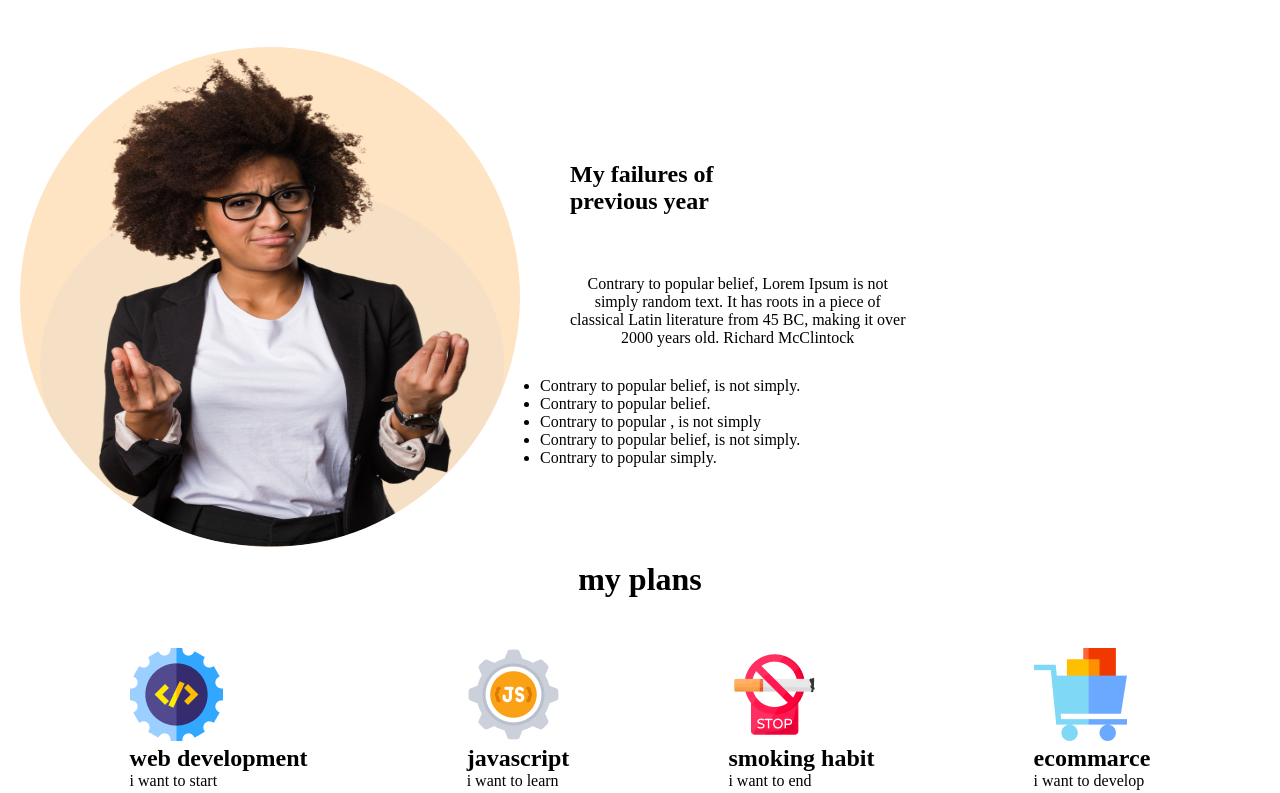
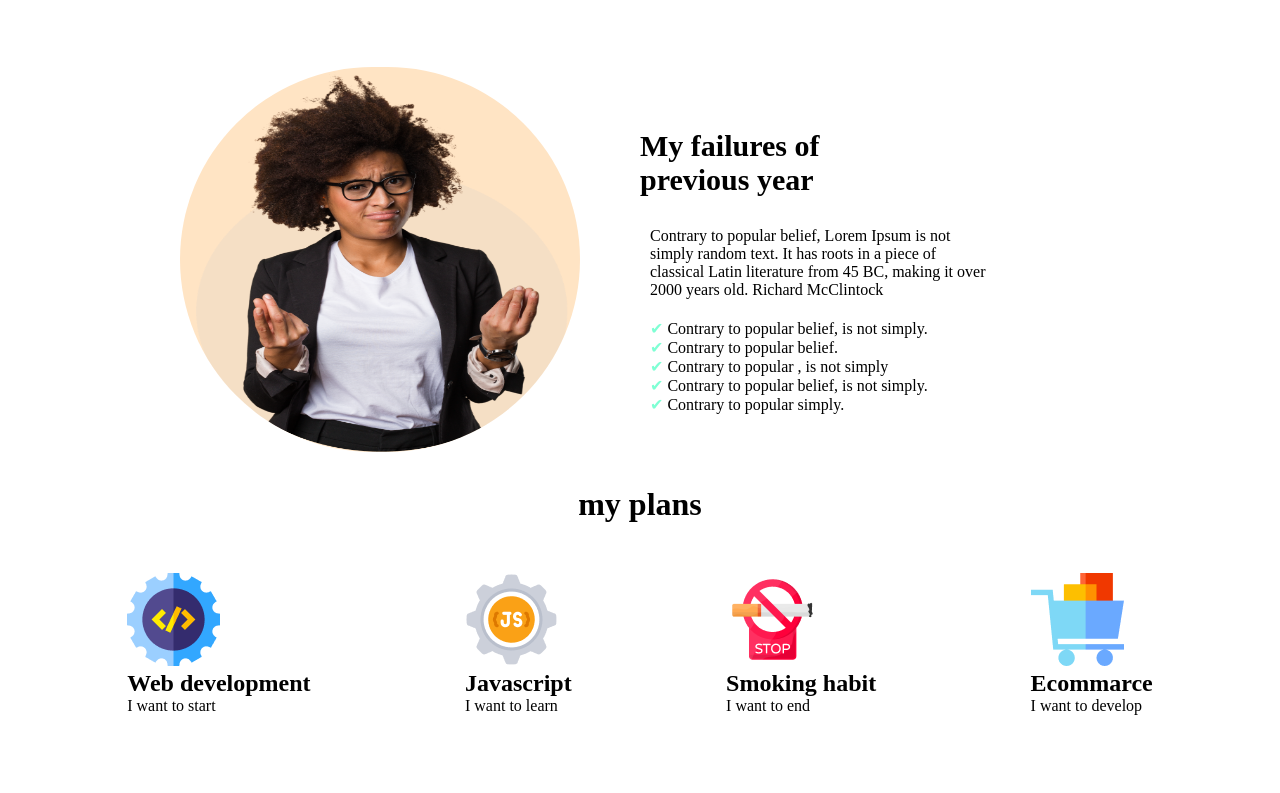
Before and after one commit to Monirul-RS/first-assignment, a plain HTML site: page index.html in a window 1280 px wide. Shown: the part 808-1601 px from the top of the page. Drawn offline with Linux system fonts and the light colour scheme.

Commit message:
added style

```diff
--- a/index.html
+++ b/index.html
@@ -36,11 +36,11 @@
                         classical Latin literature from 45 BC, making it over<br>
                         2000 years old. Richard McClintock</p>
                     <ul class="ul">
-                        <li>Contrary to popular belief, is not simply.</li>
-                        <li>Contrary to popular belief.</li>
-                        <li>Contrary to popular , is not simply</li>
-                        <li>Contrary to popular belief, is not simply.</li>
-                        <li>Contrary to popular simply.
+                        <li><span class="check">&#10004</span>   Contrary to popular belief, is not simply.</li>
+                        <li> <span class="check">&#10004</span>  Contrary to popular belief.</li>
+                        <li> <span class="check">&#10004</span>   Contrary to popular , is not simply</li>
+                        <li> <span class="check">&#10004</span>   Contrary to popular belief, is not simply.</li>
+                        <li> <span class="check">&#10004</span>   Contrary to popular simply.
                         </li>
                     </ul>
             </div>
@@ -51,24 +51,24 @@
                <div class="icons">
             <div class="web">
                 <img src="./images/icons/web.png" alt="">
-                <h1>web development</h1>
-                <p>i want to start</p>
+                <h1>Web development</h1>
+                <p>I want to start</p>
             </div>
             <div class="js">
                 <img src="./images/icons/js.png" alt="">
-                <h1>javascript</h1>
-                <p>i want to learn</p>
+                <h1>Javascript</h1>
+                <p>I want to learn</p>
 
             </div>
             <div class="smoke">
                 <img src="./images/icons/smoke.png" alt="">
-                <h1>smoking habit</h1>
-                <p>i want to end</p>
+                <h1>Smoking habit</h1>
+                <p>I want to end</p>
             </div>
             <div class="ecom">
                 <img src="./images/icons/ecom.png" alt="">
-                <h1>ecommarce</h1>
-                <p>i want to develop</p>
+                <h1>Ecommarce</h1>
+                <p>I want to develop</p>
             </div>
         </div>
         <section>
@@ -76,7 +76,7 @@
                 <h1 class="watch">Awlays keep a positive
                     <br>mindset
                     </h1>
-                    <button class="butn">call now</button>
+                    <button class="butn">Call Now</button>
             </div>
         </section>
  </section>
@@ -98,11 +98,11 @@
             </ul>
         </div>
         <div class="subscribe">
-            <h1 class="subbs">subscribe</h1>
+            <h1 class="subbs">Subscribe</h1>
             <form action="">
                 <input class="form" type="text"name="your email" placeholder="Enter Your Email">
             </form>
-            <button class="cribe">subscribe</button>
+            <button class="cribe">Subscribe</button>
         </div>
     </div>
  </footer>
--- a/style/style.css
+++ b/style/style.css
@@ -46,18 +46,34 @@ background-color: orangered;
 }
  .pictures{
     background-color:rgb(255, 228, 196);
-    width: 500px;
-    height: 500px;
+    background-attachment: fixed;
+    width: 400px;
+    height: 385px;
     border-radius: 250px;
-    margin: 10px 20px;
+    margin: 30px 30px;
+
+
+
  }
  .failure{
+    font-size: 30px;
     font-weight: bold;
-    padding: 30px;
+    padding:  20px 30px;
  }
  .contrary{
     text-align: center;
-    padding: 30px;
+    padding-top: 10px;
+    text-align: left;
+    padding-left: 40px;
+ }
+ .ul{
+    text-align: center;
+    padding-top: 20px;
+    text-align: left;
+    padding-left: 40px;
+    list-style: none;
+
+
  }
 
  .icons{
@@ -142,3 +158,11 @@ background-color: orangered;
     font-weight: bold;
     border-radius: 5px;
 }
+.person{
+   padding-left:  150px;
+
+}
+
+.check{
+   color: aquamarine;
+}
```
